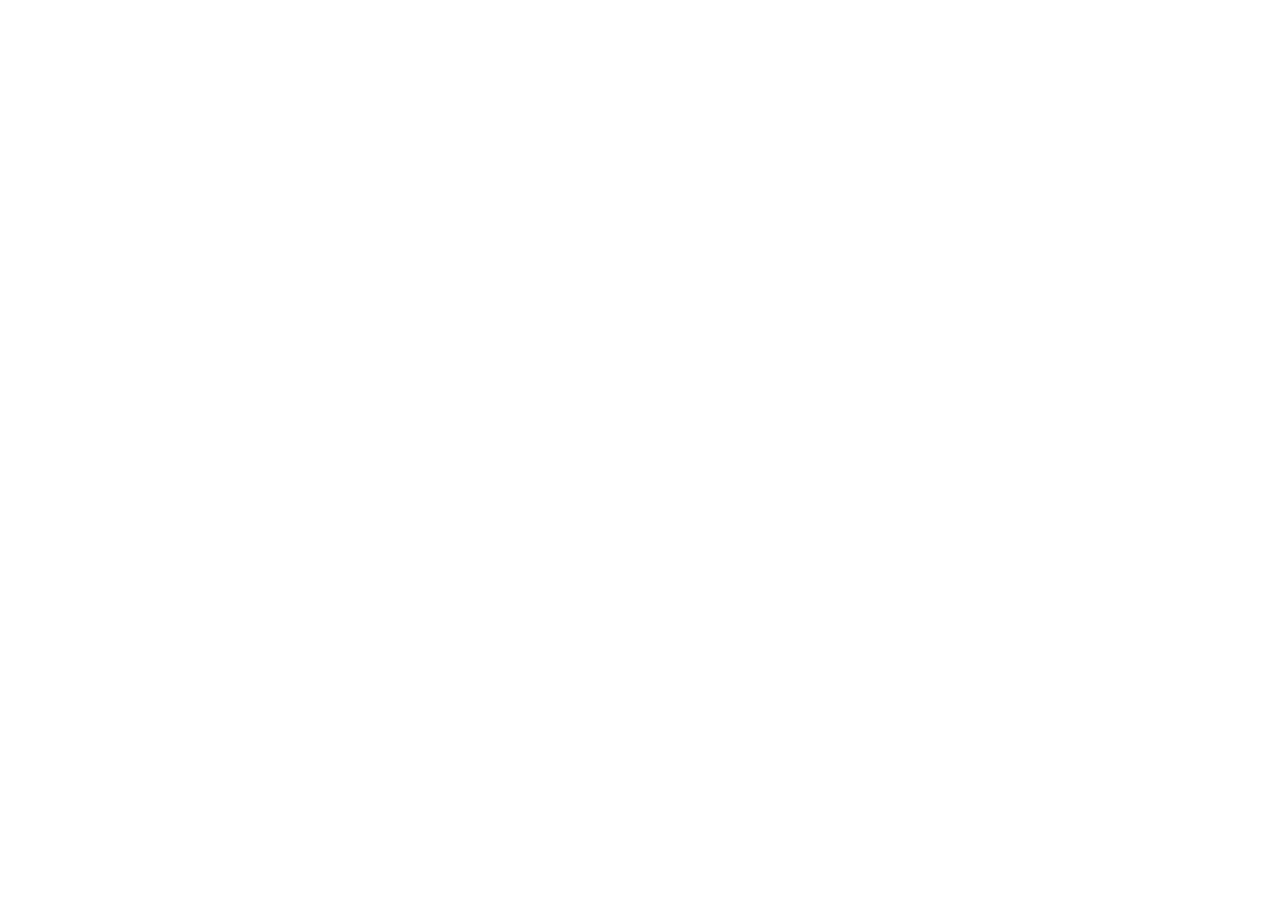
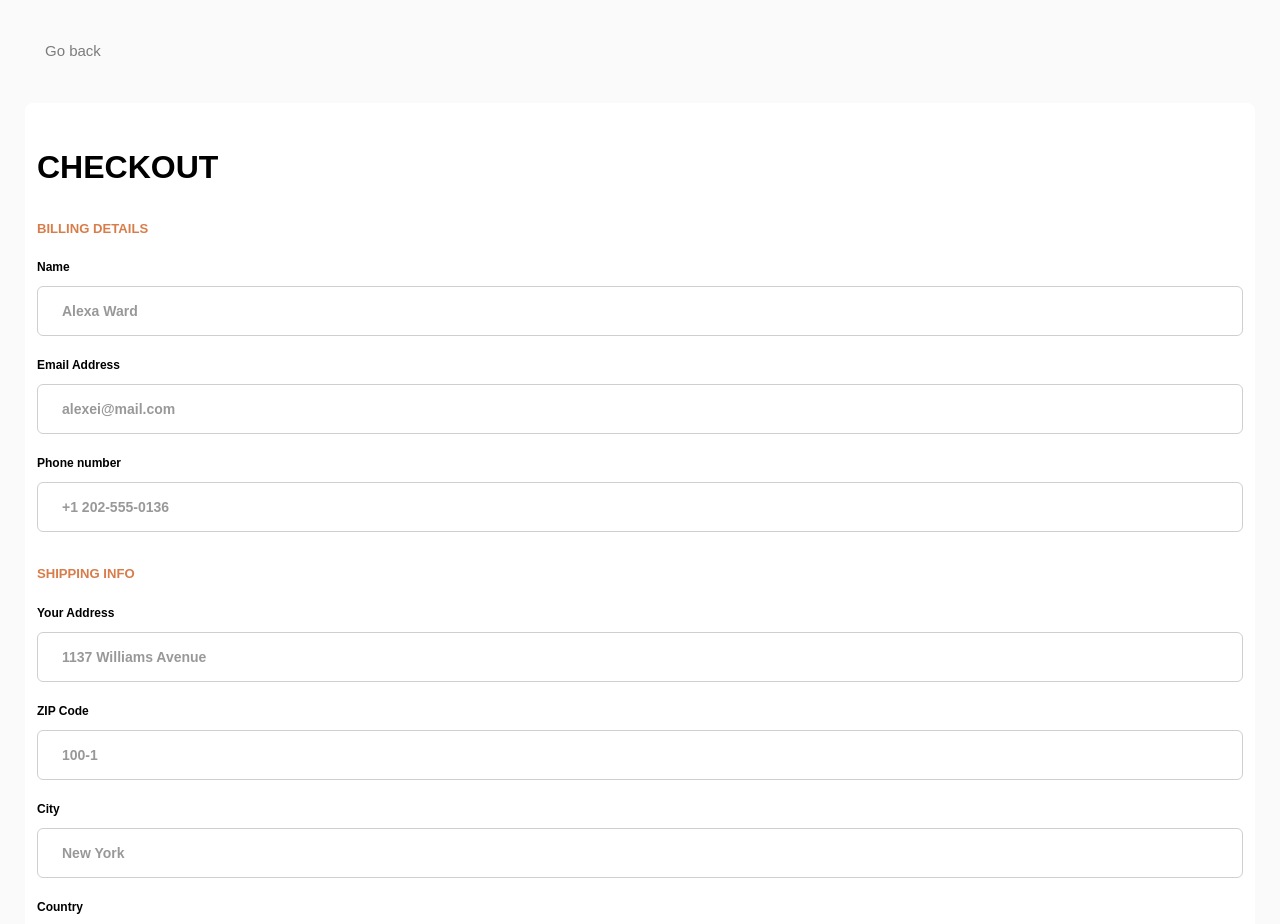
Before and after one commit to toriola998/Audiophile-ecommerce-v2, a Nuxt app: page /checkout in a window 1280 px wide. Before the commit this address had no page. Shown: the top 924 px of the page. Before the commit the page ends 800 px from the top, so only its background shows below. Built offline with nearby package versions, Linux system fonts and the light colour scheme.

Commit message:
ADD: added checkout page

```diff
--- a/assets/css/common.scss
+++ b/assets/css/common.scss
@@ -3,6 +3,7 @@
     padding: 0;
     box-sizing: border-box;
     font-family: 'Manrope', sans-serif;
+    font-style: normal;
 }
 
 .container {
--- a/components/GoBack.vue
+++ b/components/GoBack.vue
@@ -1,7 +1,7 @@
 <template>
     <div class="container">
         <button
-            class="opacity-50 my-4 text-[15px] px-5 lg:my-10 lg:px-0 hover:text-deep-orange hover:opacity-[unset]"
+            class="opacity-50 my-4 text-[15px] px-5 lg:my-10 hover:text-deep-orange hover:opacity-[unset]"
             @click="$router.back()"
             > Go back
         </button>
--- /dev/null
+++ b/pages/checkout.vue
@@ -0,0 +1,108 @@
+<template>
+    <main class="bg-grey-2 pb-20 checkout">
+        <GoBack />
+        <div class="px-5">
+            <div class="container">
+                <section class="rounded-lg bg-light py-5 lg:py-10 px-3">
+                    <h1 class="text-[1.5rem] md:text-[2rem] pb-7 font-bold">CHECKOUT</h1>
+
+                    <div class="mb-8">
+                        <p class="title">BILLING DETAILS</p>
+                        <div class="mb-4" v-for="(item, index) in billingDetails" :key="index">
+                            <label for="">{{ item.label }}</label><br>
+                            <input id="" :type="item.type" :placeholder="item.placeholder" />
+                        </div>
+                    </div>
+
+                    <div class="mb-8">
+                        <p class="title">SHIPPING INFO</p>
+                        <div class="mb-4" v-for="(item, index) in shippingInfo" :key="index">
+                            <label for="">{{ item.label }}</label><br>
+                            <input id="" :type="item.type" :placeholder="item.placeholder" />
+                        </div>
+                    </div>
+                </section>
+            </div>
+        </div>
+    </main>
+    <SharedTheFooter />
+</template>
+
+<script setup lang="ts">
+import { ref } from 'vue';
+
+const billingDetails = ref([
+    {
+        label: 'Name',
+        placeholder: 'Alexa Ward',
+        type: 'text',
+        value: '',
+    },
+    {
+        label: 'Email Address',
+        placeholder: 'alexei@mail.com',
+        type: 'text',
+        value: '',
+    },
+    {
+        label: 'Phone number',
+        placeholder: '+1 202-555-0136',
+        type: 'number',
+        value: '',
+    }
+]).value
+
+const shippingInfo = ref([
+    {
+        label: 'Your Address',
+        placeholder: '1137 Williams Avenue',
+        type: 'text',
+        value: '',
+    },
+    {
+        label: 'ZIP Code',
+        placeholder: '100-1',
+        type: 'number',
+        value: '',
+    },
+    {
+        label: 'City',
+        placeholder: 'New York',
+        type: 'type',
+        value: '',
+    },
+    {
+        label: 'Country',
+        placeholder: 'United States',
+        type: 'text',
+        value: '',
+    }
+]).value
+</script>
+
+<style scoped lang="scss">
+.checkout {
+   .title {
+        @apply text-deep-orange font-bold text-[0.82rem] mb-4;
+   }
+}
+
+label {
+    @apply font-bold text-[0.75rem];
+}
+
+input {
+    @apply pl-6 py-3 rounded-md mt-2 w-full;
+    border: 1px solid #CFCFCF;
+
+        &:focus,
+        &:hover {
+            outline: 1px solid #D87D4A;
+        }
+
+        &::placeholder {
+            @apply text-sm opacity-40 font-bold;
+            color: black;
+    }
+}
+</style>
--- a/tailwind.config.js
+++ b/tailwind.config.js
@@ -27,6 +27,7 @@
       'light': '#FFFFFF',
       'grey-1': '#F1F1F1',
       'grey-2': '#FAFAFA',
+      'grey-3': '#CFCFCF',
     },
   },
   plugins: [],
```
